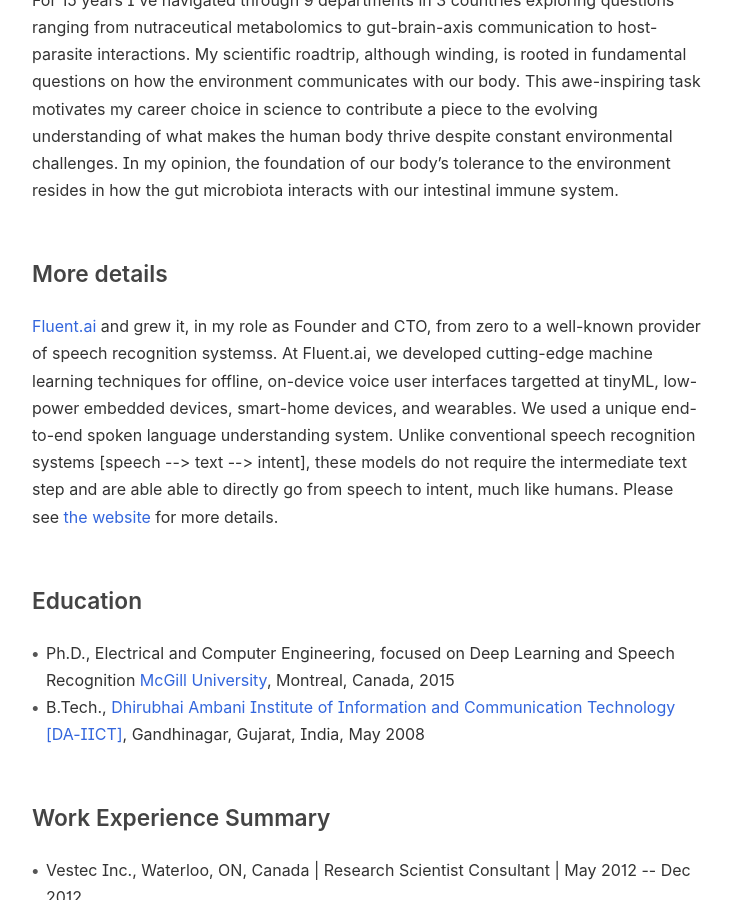
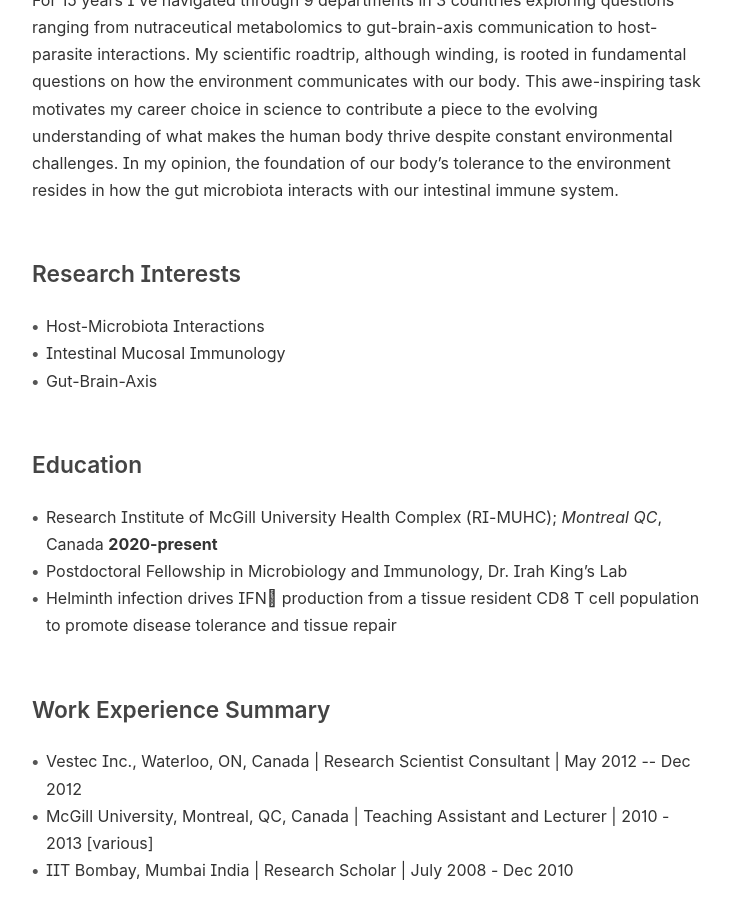
Before and after one commit to suswes/suswes.github.io, an MkDocs documentation site: the page built from docs/index.md, in a window 1280 px wide and 900 px high, scrolled down 648 px. Shown: the whole window, without its empty margins (400-1132 px from the left). Built offline with MkDocs 1.6.1, drawn with Linux system fonts in a browser that asks for light colours; some web fonts are replaced.

Commit message:
Update index.md

```diff
--- a/docs/index.md
+++ b/docs/index.md
@@ -15,17 +15,19 @@
 ## Profile Summary
 I am a research scientist excited about anything and everything happening in our gut. For 15 years I've navigated through 9 departments in 3 countries exploring questions ranging from nutraceutical metabolomics to gut-brain-axis communication to host-parasite interactions. My scientific roadtrip, although winding, is rooted in fundamental questions on how the environment communicates with our body. This awe-inspiring task motivates my career choice in science to contribute a piece to the evolving understanding of what makes the human body thrive despite constant environmental challenges. In my opinion, the foundation of our body’s tolerance to the environment resides in how the gut microbiota interacts with our intestinal immune system.
 
-## More details
-
- [Fluent.ai](http://www.fluent.ai){target=_blank} and grew it, in my role as Founder and CTO, from zero to a well-known provider of speech recognition systemss. At Fluent.ai, we developed cutting-edge machine learning techniques for offline, on-device voice user interfaces targetted at tinyML, low-power embedded devices, smart-home devices, and wearables. We used a unique end-to-end spoken language understanding system. Unlike conventional speech recognition systems [speech --> text --> intent], these models do not require the intermediate text step and are able able to directly go from speech to intent, much like humans. Please see [the website](http://www.fluent.ai){target=_blank} for more details.
-
+## Research Interests
+ - Host-Microbiota Interactions
+ - Intestinal Mucosal Immunology
+ - Gut-Brain-Axis
 
 
 ## Education
-- Ph.D., Electrical and Computer Engineering, focused on Deep Learning and Speech Recognition [McGill University](http://www.mcgill.ca){target=_blank}, Montreal, Canada,
-  2015
-- B.Tech.,
-[Dhirubhai Ambani Institute of Information and Communication Technology [DA-IICT]](http://www.daiict.ac.in){target=_blank}, Gandhinagar, Gujarat, India, May 2008
+- Research Institute of McGill University Health Complex (RI-MUHC); _Montreal QC_, Canada	**2020-present**
+ - Postdoctoral Fellowship in Microbiology and Immunology, Dr. Irah King’s Lab
+ -  Helminth infection drives IFN production from a tissue resident CD8 T cell population
+to promote disease tolerance and tissue repair
+
+
 
 
 ## Work Experience Summary
```
